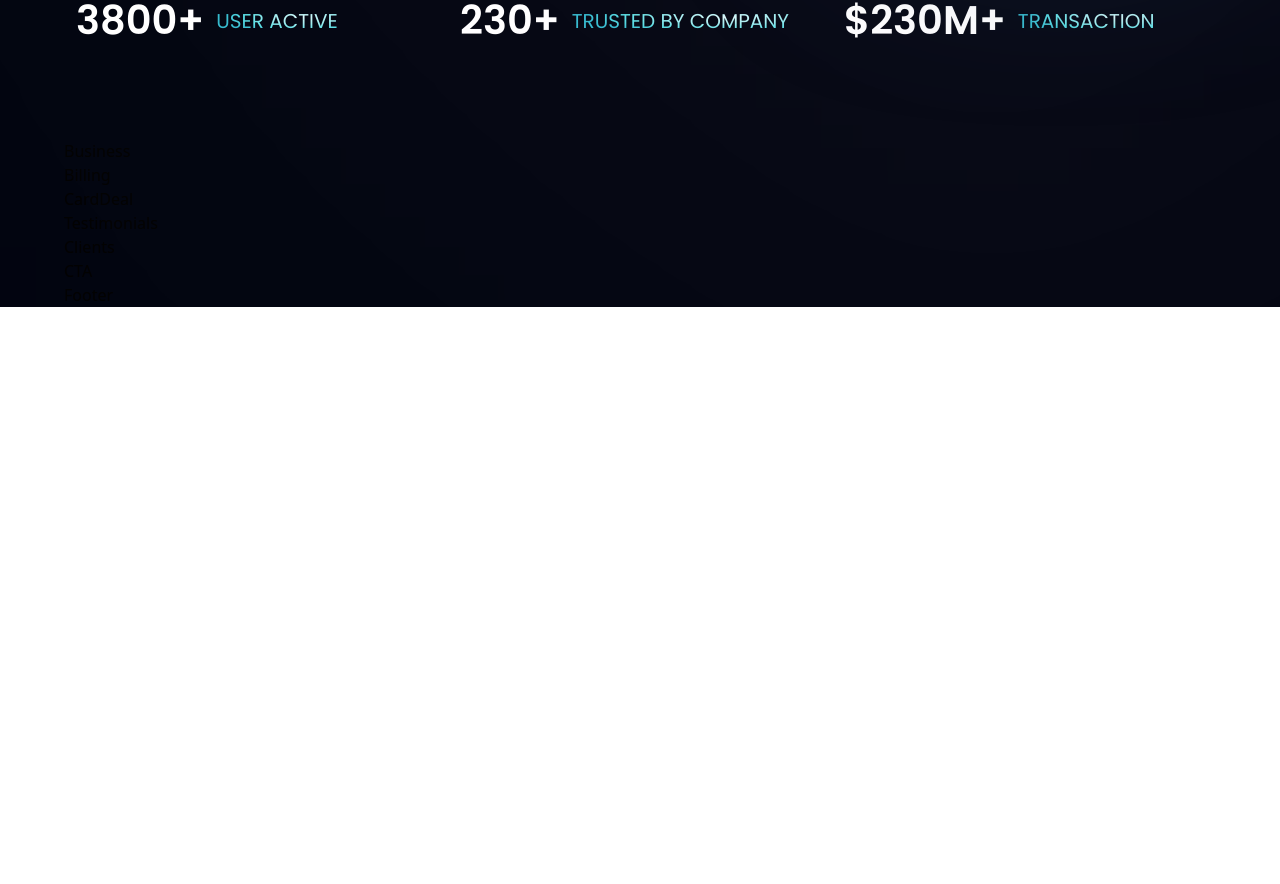
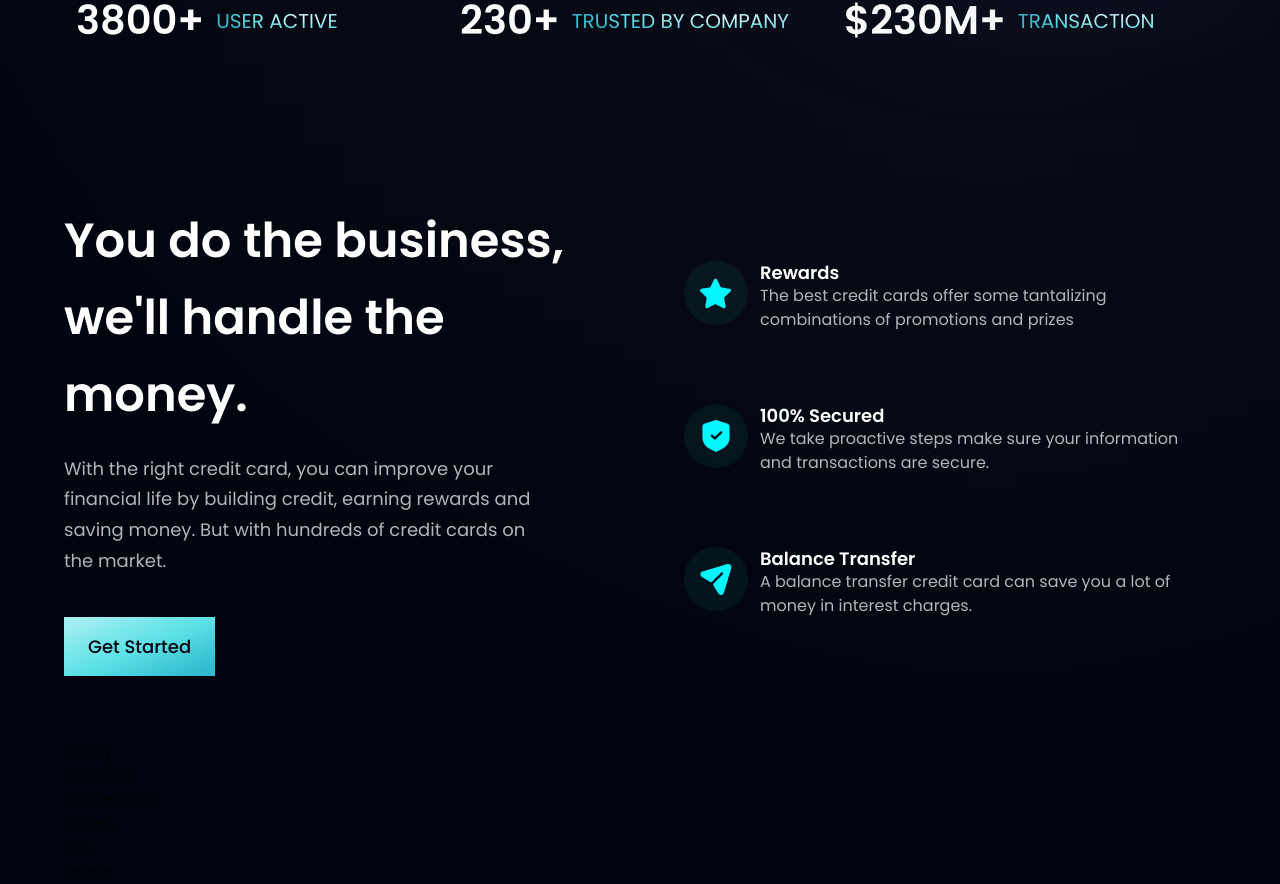
Before and after one commit to saisaiant/bank-modern-app, a React (Vite) app: page / in a window 1280 px wide. Shown: the part 806-1690 px from the top of the page. Before the commit the page ends 1113 px from the top, so only its background shows below. Built offline with nearby package versions, Linux system fonts and the light colour scheme.

Commit message:
Add Business & button component styling

```diff
--- a/src/components/Business.jsx
+++ b/src/components/Business.jsx
@@ -1,9 +1,39 @@
-import React from 'react'
+import { features } from '../constants'
+import styles, { layout } from '../style'
+import Button from './Button'
 
-const Business = () => {
-  return (
-    <div>Business</div>
-  )
-}
+const FeatureCard = ({ icon, title, content, index }) => (
+  <div className={`flex flex-row p-6 rounded-[20px] ${index !== features.length -1 ? "mb-6" : "mb-0"} feature-card`}>
+    <div className={`w-[64px] h-[64px] rounded-full ${styles.flexCenter} bg-dimBlue`}>
+      <img src={icon} alt="icon" className='w-[50%] h-[50%] object-contain' />
+    </div>
+    <div className='flex-1 flex flex-col ml-3'>
+      <h4 className='font-poppins font-semibold text-white text-[18px] leading-[23px]'>
+        {title}
+      </h4>
+      <p className='font-poppins font-normal text-dimWhite text-[16px] leading-[24px]'>
+        {content}
+      </p>
+    </div>
+  </div>
+)
+
+const Business = () => (
+  <section id="features" className={layout.section}>
+    <div className={layout.sectionInfo}>
+      <h2 className={styles.heading2}>You do the business,<br className='sm:block hidden' /> we'll handle the money.</h2>
+      <p className={`${styles.paragraph} max-w-[470px] mt-5`}>With the right credit card, you can improve your financial life by
+        building credit, earning rewards and saving money. But with hundreds
+        of credit cards on the market.</p>
+      <Button styles="mt-10" />
+    </div>
+
+    <div className={`${layout.sectionImg} flex-col`}>
+      {features.map((feature, index) => (
+        <FeatureCard key={feature.id} {...feature} index={index} />
+      ))}
+    </div>
+  </section>
+)
 
 export default Business
--- a/src/components/Button.jsx
+++ b/src/components/Button.jsx
@@ -1,8 +1,10 @@
 import React from 'react'
 
-const Button = () => {
+const Button = ({ styles }) => {
   return (
-    <div>Button</div>
+    <button type='button' className={`py-4 px-6 bg-blue-gradient font-poppins font-medium text-[18px] text-primary outline-none ${styles}`}>
+      Get Started
+    </button>
   )
 }
 
```
